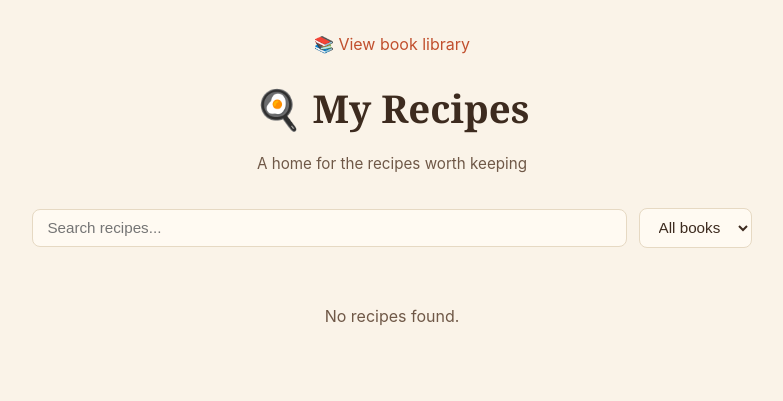
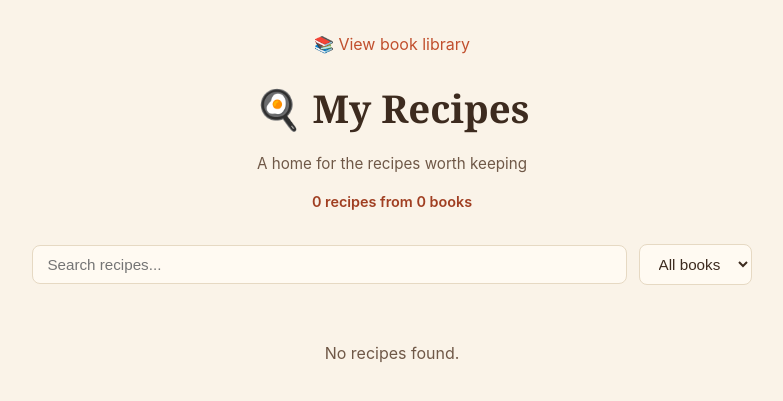
Before and after one commit to junipernineaj/recipe-app, a FastAPI app: page / in a window 1280 px wide. Shown: the top 401 px of the page, without its empty margins (248-1031 px from the left). Run offline with FastAPI, Linux system fonts and the light colour scheme; data that the repository does not hold is empty; parts of the project's set-up code (start-up, migrations or seed data) failed here and were passed over; some libraries are stand-ins or nearby versions.

Commit message:
Show recipe/book counts on the home, review, and QC issues pages
A quick library-size stat ("N recipes from M books") on the home page,
visible to readers and admin alike, plus backlog reminders on the review
queue and QC issues pages -- how many recipes are still hidden pending
review, and how many already-live recipes have an unresolved QC problem.

Co-Authored-By: Claude Sonnet 5 <noreply@anthropic.com>
Claude-Session: https://claude.ai/code/session_01JrThFu6QaBeCeX9TnJ53ss

```diff
--- a/static/style.css
+++ b/static/style.css
@@ -34,6 +34,7 @@ a:hover { text-decoration: underline; }
 .site-header { text-align: center; margin-bottom: 2rem; }
 .site-header h1 { font-size: 2.4rem; margin-bottom: 0.25rem; }
 .site-header .tagline { color: var(--brown-mid); font-size: 0.95rem; }
+.site-header .stats-line { color: var(--terracotta-dark); font-weight: 600; font-size: 0.9rem; margin-top: 0.35rem; }
 
 .back-link { display: inline-block; margin-bottom: 1.25rem; font-size: 0.9rem; color: var(--brown-mid); }
 
--- a/templates/home.html
+++ b/templates/home.html
@@ -17,6 +17,7 @@
 </div>
             <h1>🍳 My Recipes</h1>
             <p class="tagline">A home for the recipes worth keeping</p>
+            <p class="stats-line">{{ recipes|length }} recipe{{ "s" if recipes|length != 1 else "" }} from {{ books|length }} book{{ "s" if books|length != 1 else "" }}</p>
         </div>
 
         <div class="actions-row">
--- a/templates/qc_issues.html
+++ b/templates/qc_issues.html
@@ -14,6 +14,7 @@
 </div>
             <h1>⚠️ QC Issues</h1>
             <p class="tagline">Recipes that failed a hard quality check -- including ones already approved and live, surfaced by (re-)running recipe_qc.py</p>
+            <p class="stats-line">{{ recipes|length }} recipe{{ "s" if recipes|length != 1 else "" }} with unresolved QC issues -- technical debt from problematic OCR extracts</p>
         </div>
 
         <ul id="review-list">
--- a/templates/review.html
+++ b/templates/review.html
@@ -15,6 +15,7 @@
 </div>
             <h1>🔍 Review Queue</h1>
             <p class="tagline">Pending extractions -- approve to make them visible on the main site</p>
+            <p class="stats-line">{{ recipes|length }} recipe{{ "s" if recipes|length != 1 else "" }} waiting for review -- not yet visible to readers</p>
         </div>
 
         {% include "review_list.html" %}
```
